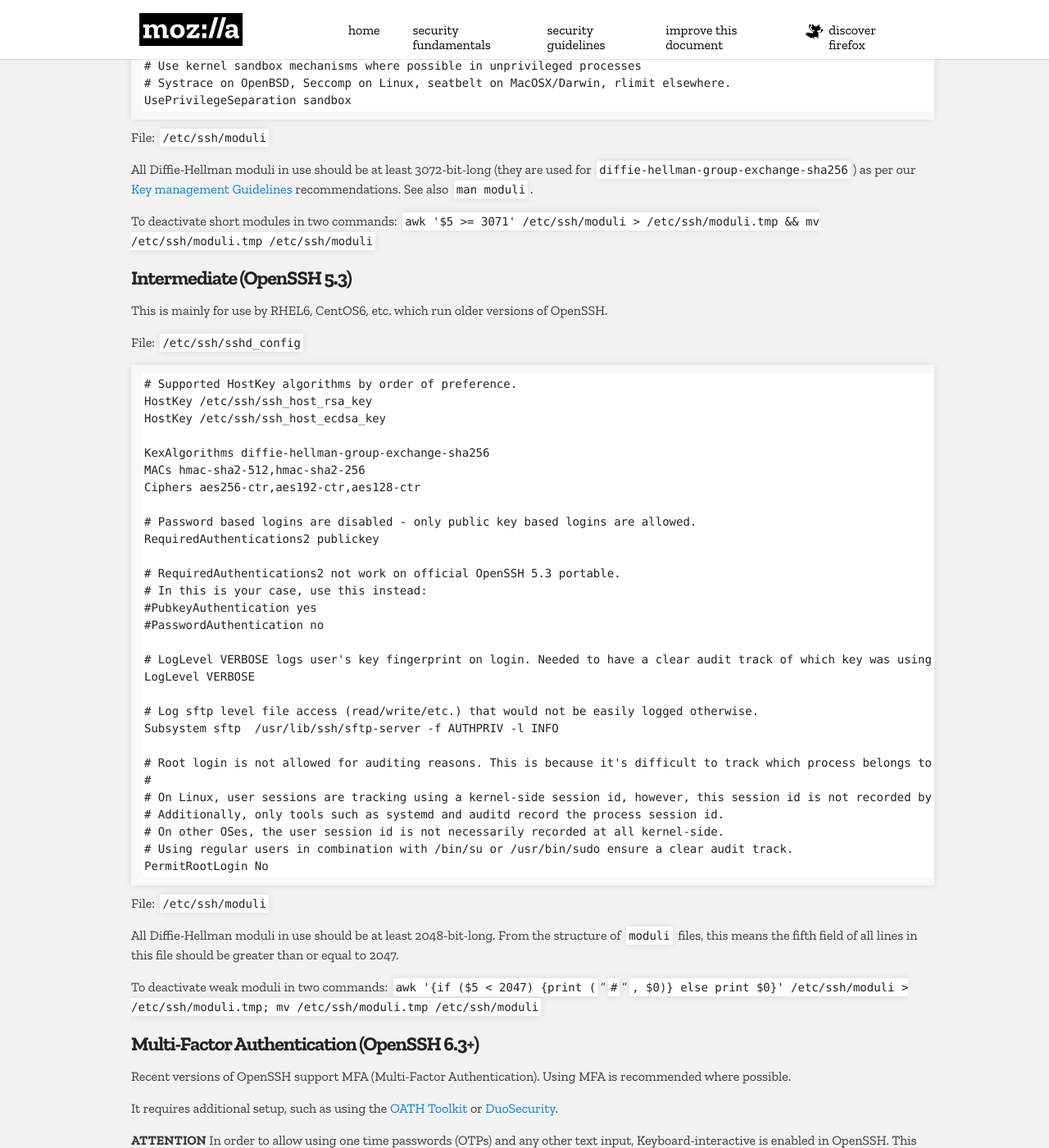
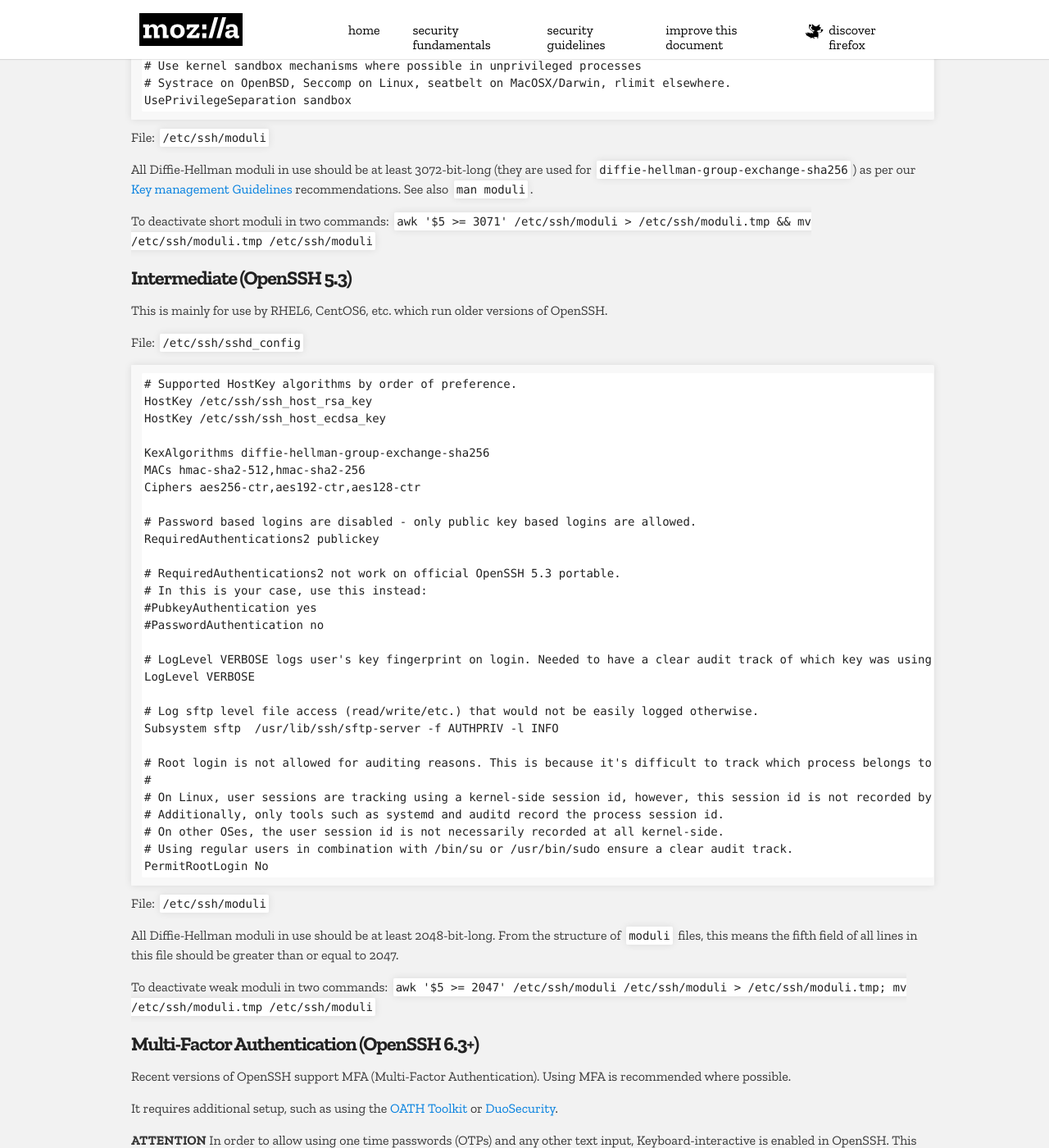
Before and after one commit to mozilla/infosec.mozilla.org, a Jekyll site: the page built from docs/guidelines/openssh.md, in a window 1280 px wide and 1400 px high, scrolled down 1160 px. Shown: the whole window at 82% size. Built offline with Jekyll 4.4.1, drawn with Linux system fonts in a browser that asks for light colours; the repository's description, which GitHub fills in, is left out; some of the changed text lies outside the part shown.

Commit message:
Update from wikimo

````diff
--- a/docs/guidelines/openssh.md
+++ b/docs/guidelines/openssh.md
@@ -63,7 +63,7 @@ File: `/etc/ssh/moduli`
 
 All Diffie-Hellman moduli in use should be at least 3072-bit-long (they are used for `diffie-hellman-group-exchange-sha256`) as per our [Key management Guidelines](key_management) recommendations. See also `man moduli`.
 
-To deactivate short modules in two commands: `awk '$5 >= 3071' /etc/ssh/moduli > /etc/ssh/moduli.tmp && mv /etc/ssh/moduli.tmp /etc/ssh/moduli`
+To deactivate short moduli in two commands: `awk '$5 >= 3071' /etc/ssh/moduli > /etc/ssh/moduli.tmp && mv /etc/ssh/moduli.tmp /etc/ssh/moduli`
 
 ### **Intermediate** (OpenSSH 5.3)
 
@@ -107,7 +107,7 @@ File: `/etc/ssh/moduli`
 
 All Diffie-Hellman moduli in use should be at least 2048-bit-long. From the structure of `moduli` files, this means the fifth field of all lines in this file should be greater than or equal to 2047.
 
-To deactivate weak moduli in two commands: `awk '{if ($5 < 2047) {print (`“`#`”`, $0)} else print $0}' /etc/ssh/moduli > /etc/ssh/moduli.tmp; mv /etc/ssh/moduli.tmp /etc/ssh/moduli`
+To deactivate weak moduli in two commands: `awk '$5 >= 2047' /etc/ssh/moduli /etc/ssh/moduli > /etc/ssh/moduli.tmp; mv /etc/ssh/moduli.tmp /etc/ssh/moduli`
 
 ### **Multi-Factor Authentication** (OpenSSH 6.3+)
 
@@ -403,7 +403,7 @@ It is possible to directly forward ports for single jumps instead of forwarding
 For example, you can add these lines to your `~/.ssh/config`
 
 ```
-Host *.mozilla.com
+Host *.mozilla.com !ssh.mozilla.com
 ProxyCommand ssh ssh.mozilla.com -W %h:%p
 ```
 
````
